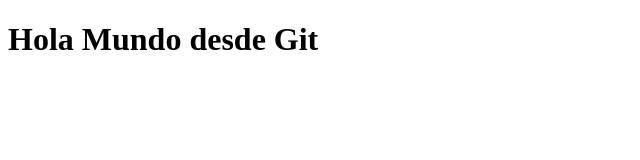
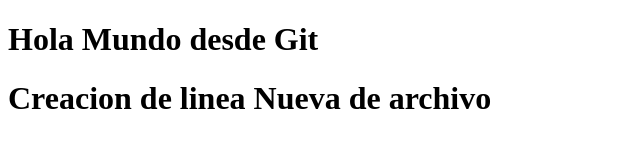
Before and after one commit to xxodiaxx/hello-world-git, a plain HTML site: page index.html in a window 1280 px wide. Shown: the whole page, without its empty margins (0-640 px from the left). Drawn offline with Linux system fonts and the light colour scheme.

Commit message:
Se realizo una nueva actualizacion al archivo de Index
Se agrego una linea H1

```diff
--- a/index.html
+++ b/index.html
@@ -7,5 +7,6 @@
 </head>
 <body>
     <h1>Hola Mundo desde Git</h1>
+    <h1>Creacion de linea Nueva de archivo</h1>
 </body>
 </html>
```
